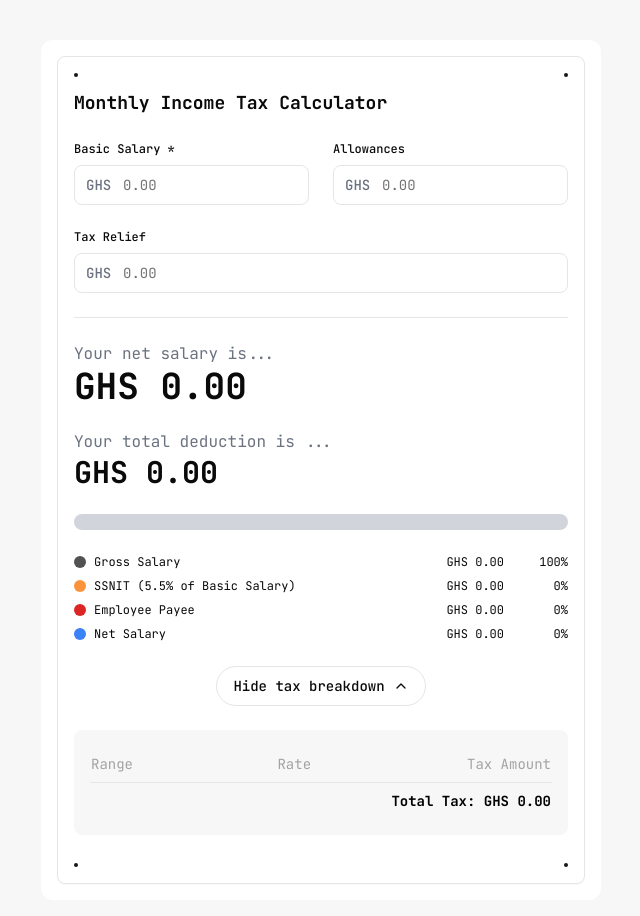
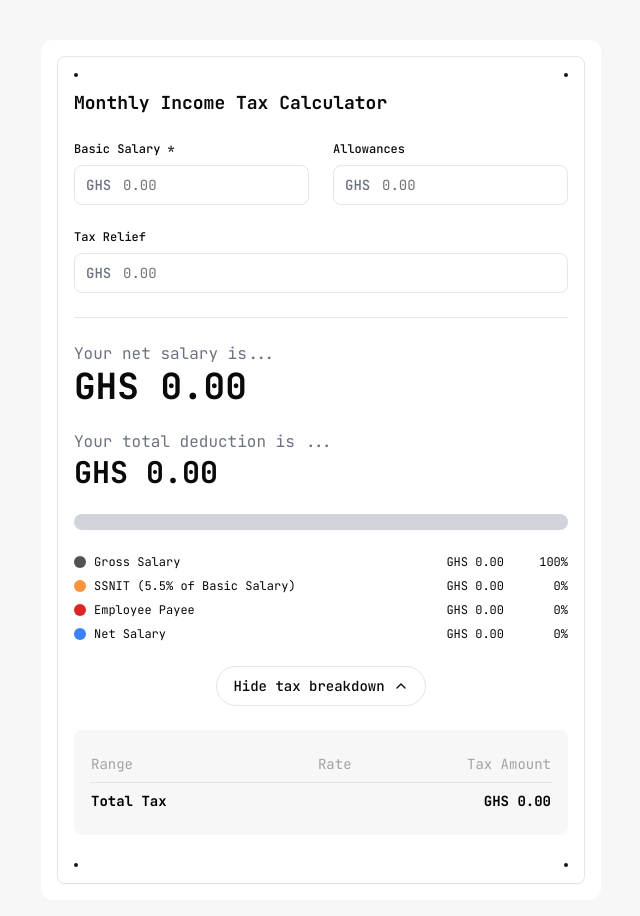
Before and after one commit to mallenkb/Ghana-Income-Tax-Calculator, a Next.js app: page / in a window 1280 px wide. Both pictures are taken after a click on the button "Show tax breakdown". Shown: the whole page, without its empty margins (319-959 px from the left). Built offline with nearby package versions, Linux system fonts and the light colour scheme.

Commit message:
Padding updates

```diff
--- a/src/components/Widget.tsx
+++ b/src/components/Widget.tsx
@@ -155,9 +155,9 @@ export default function Widget() {
                 <div className='h-4 bg-gray-200 rounded-full mb-6 overflow-hidden'>
                   {results && results.grossRemuneration > 0 ? (
                     <div className='h-full flex space-x-[2px]'>
-                      <div className='bg-[#3B82F6]' style={{width: `calc(${(results.netIncome / results.grossRemuneration * 100).toFixed(1)}% - 1.33px)`}}></div>
-                      <div className='bg-[#FB923C]' style={{width: `calc(${(results.ssnitContribution / results.grossRemuneration * 100).toFixed(1)}% - 1.33px)`}}></div>
-                      <div className='bg-[#DC2626]' style={{width: `calc(${(results.totalTaxPayable / results.grossRemuneration * 100).toFixed(1)}% - 1.33px)`}}></div>
+                      <div className={`bg-[#3B82F6] w-[${(results.netIncome / results.grossRemuneration * 100).toFixed(1)}%]`}></div>
+                      <div className={`bg-[#FB923C] w-[${(results.ssnitContribution / results.grossRemuneration * 100).toFixed(1)}%]`}></div>
+                      <div className={`bg-[#DC2626] w-[${(results.totalTaxPayable / results.grossRemuneration * 100).toFixed(1)}%]`}></div>
                     </div>
                   ) : (
                     <div className='h-full bg-gray-300'></div>
@@ -200,7 +200,7 @@ export default function Widget() {
                 animate={{ opacity: 1, height: "auto" }}
                 exit={{ opacity: 0, height: 0 }}
                 transition={{ duration: 0.3 }}
-                className="overflow-hidden"
+                className="overflow-hidden mb-12"
               >
                 <div className="p-4 bg-[#F7F7F7] rounded-[8px]">
                   <div className="overflow-x-auto">
@@ -235,8 +235,8 @@ export default function Widget() {
                       </tbody>
                       <tfoot>
                         <tr className="font-bold border-t border-[#E5E5E5] text-black">
-                          <td colSpan={2} className="py-2 sm:hidden">Total Tax</td>
-                          <td colSpan={3} className="py-2 text-right hidden sm:table-cell">Total Tax: GHS {formatNumber(results.breakdown.tax)}</td>
+                          <td className="py-2">Total Tax</td>
+                          <td className="py-2 text-right" colSpan={2}>GHS {formatNumber(results.breakdown.tax)}</td>
                         </tr>
                       </tfoot>
                     </table>
```
